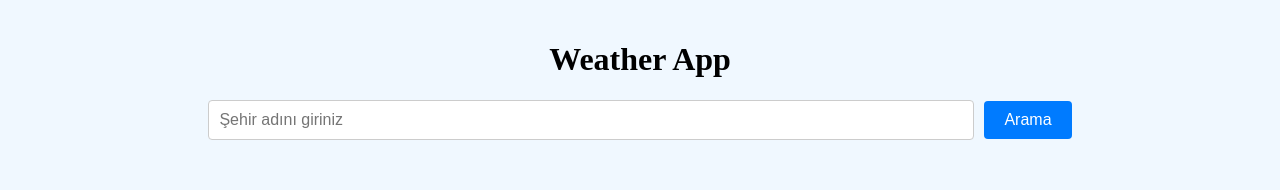
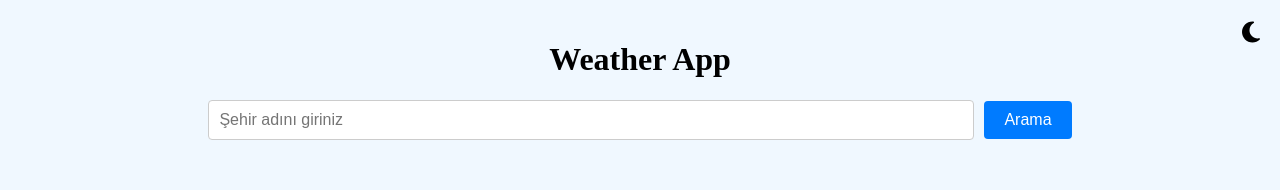
Before and after one commit to buraktkn/weather-app, a React (Create React App) app: page / in a window 1280 px wide. Shown: the top 190 px of the page. Built offline with nearby package versions, Linux system fonts and the light colour scheme.

Commit message:
dark and light theme is added

```diff
--- a/package.json
+++ b/package.json
@@ -3,6 +3,9 @@
   "version": "0.1.0",
   "private": true,
   "dependencies": {
+    "@fortawesome/fontawesome-svg-core": "^6.7.2",
+    "@fortawesome/free-solid-svg-icons": "^6.7.2",
+    "@fortawesome/react-fontawesome": "^0.2.2",
     "cra-template": "1.2.0",
     "react": "^19.0.0",
     "react-dom": "^19.0.0",
--- a/src/App.js
+++ b/src/App.js
@@ -1,5 +1,8 @@
 import './index.css';
-import { useState } from 'react';
+import { useState, useEffect } from 'react';
+import { FontAwesomeIcon } from '@fortawesome/react-fontawesome';
+import { faSun, faMoon } from '@fortawesome/free-solid-svg-icons';
+
 function App() {
 
 
@@ -14,7 +17,7 @@ function App() {
     "snow": "Karlı",
     "mist": "Sisli"
   }
-
+  const [theme, setTheme] = useState('light');//Varsayılan Tema 'Light'
   const [city, setCity] = useState(''); // Şehir bilgisi
   const [weather, setWeather] = useState(null); // API'den gelen Hava durumu bilgisi
   const [error, setError] = useState(null); // Hata bilgisi
@@ -53,9 +56,28 @@ function App() {
   const handleSearch = () => {
     fetchWeather(); // Hava durumu bilgisi API'den çekiliyor
   };
+  const toggleTheme = () => {
+    const newTheme = theme === 'light' ? 'dark' : 'light';
+    setTheme(newTheme);
+    localStorage.setItem('theme', newTheme);//Yeni tema localStorage'de saklanıyor
+  }
+
+  useEffect(() => {
+    const savedTheme = localStorage.getItem('theme');
+    if (savedTheme) {
+      setTheme(savedTheme);
+    }
+  }, []);
+
+  useEffect(() => {
+    document.body.className=theme; //Tema değiştiğinde body'ye uygulanıyor
+  }, [theme]);
 
   return (
-    <div className="App">
+    <div className={`App ${theme}`}>
+      <div className="theme-toggle" onClick={toggleTheme} style={{cursor: 'pointer', fontSize: '24px'}}>
+        {theme === 'light' ? <FontAwesomeIcon icon={faMoon} /> : <FontAwesomeIcon icon={faSun} />}
+      </div>
       <h1>Weather App</h1>
       <div className="input-container">
         <input type="text" placeholder="Şehir adını giriniz" value={city} onChange={handleInputChange} />
--- a/src/index.css
+++ b/src/index.css
@@ -38,3 +38,24 @@ button:hover {
   margin-top: 20px;
   font-size: 18px;
 }
+
+.light{
+  background-color: #f0f8ff;
+  color: #000;
+}
+
+.dark{
+  background-color: #333;
+  color: #fff;
+}
+
+.theme-toggle{
+  position: fixed;
+  top: 20px;
+  right: 20px;
+  z-index: 1000;
+}
+
+.theme-toggle:hover{
+  color: #007bff;
+}
```
Also changed, not shown: 1 other file (tests, documents, lock files or other folders).
